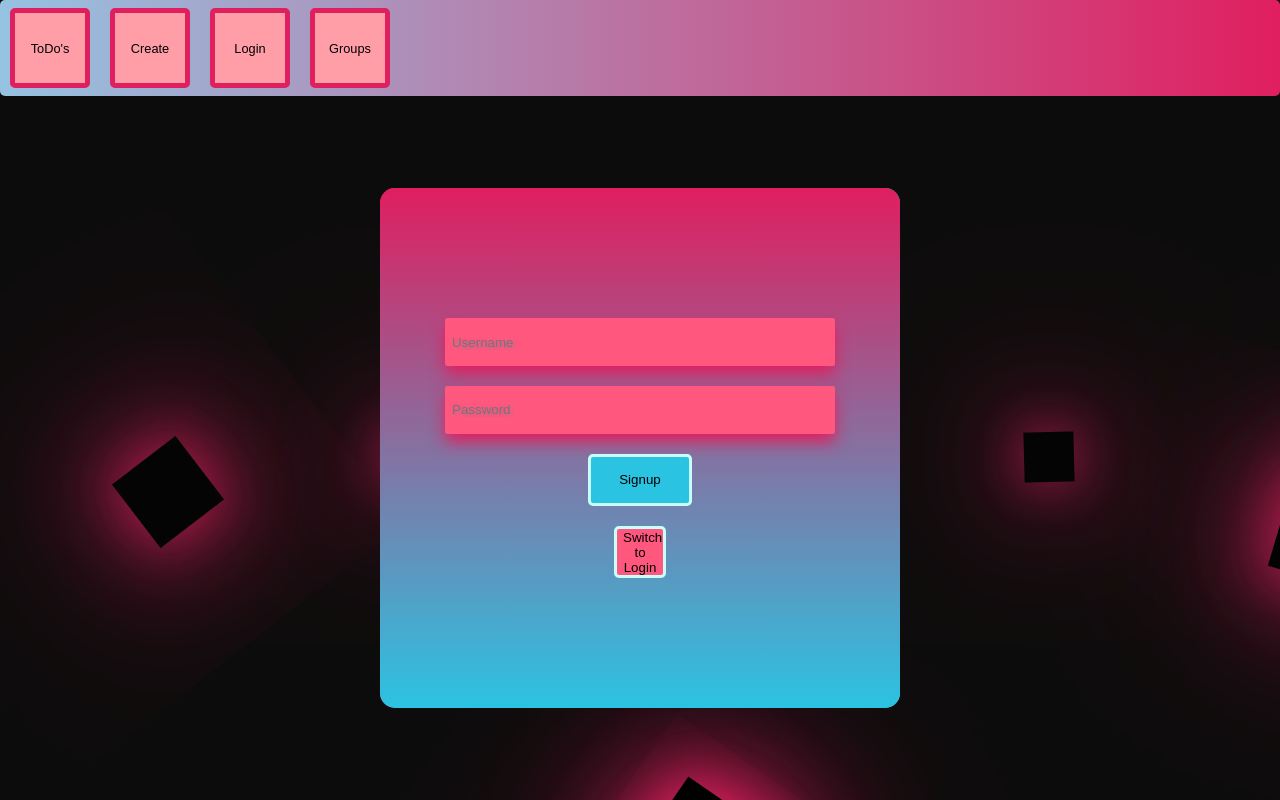
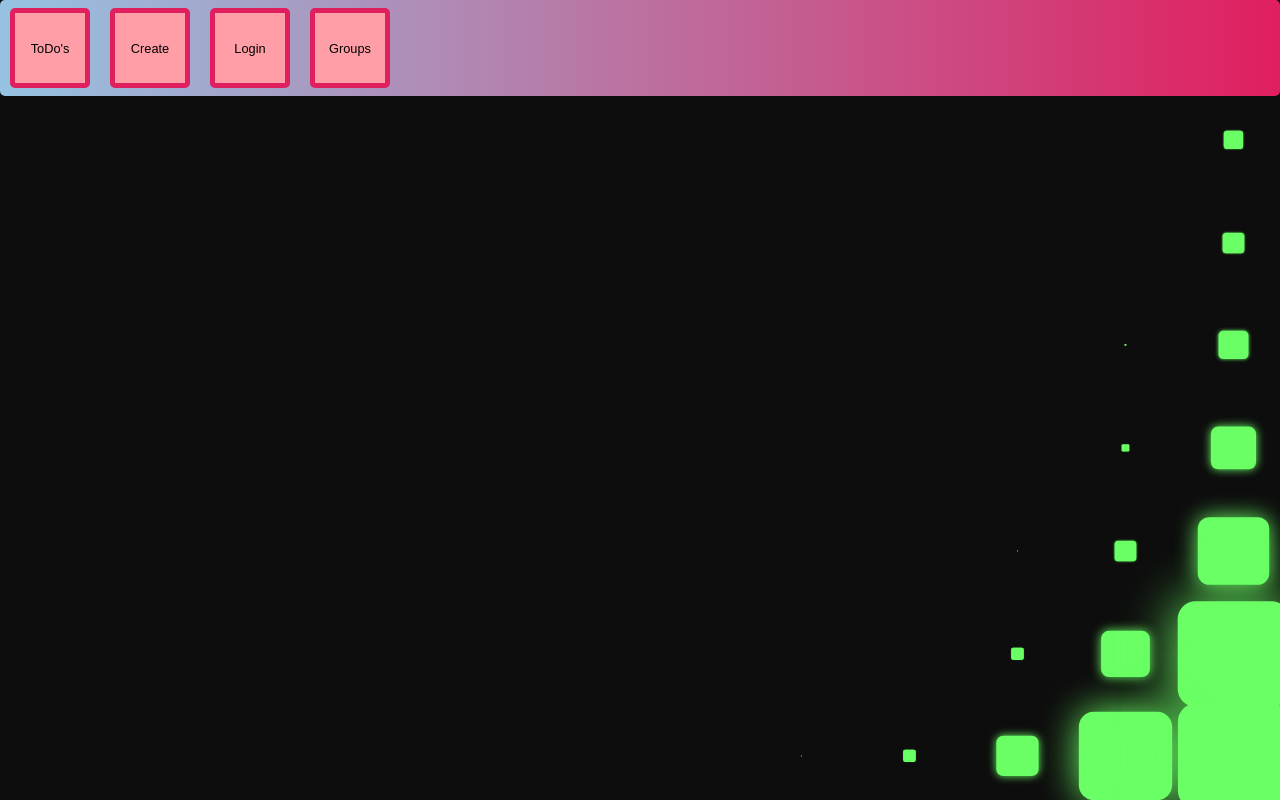
Before and after one commit to TheHeartstriker/ToDoApp, a React (Vite) app in the folder client/ToDoApp/: page /login in a window 1280 px wide. Built offline with nearby package versions, Linux system fonts and the light colour scheme.

Commit message:
Grid animation
Finished the grid animation

```diff
--- a/client/ToDoApp/package.json
+++ b/client/ToDoApp/package.json
@@ -11,6 +11,7 @@
     "serve": "serve -s dist"
   },
   "dependencies": {
+    "animejs": "^4.0.1",
     "react": "^18.3.1",
     "react-dom": "^18.3.1",
     "react-router-dom": "^6.25.1",
--- a/client/ToDoApp/src/Pages/LoginSign/Login.tsx
+++ b/client/ToDoApp/src/Pages/LoginSign/Login.tsx
@@ -1,5 +1,6 @@
 import { useState, useContext, useRef, useEffect } from "react";
 import { handleLogin, handleSignup } from "../../Services/authApi";
+import GridAnimation from "./grid";
 import React from "react";
 
 const MAX_INPUT_LENGTH = 50;
@@ -78,8 +79,10 @@ function Login() {
     <>
       {/* Outside container */}
       <div className="LogSignContainer">
+        {/* The grid animation */}
+        <GridAnimation />
         {/* The inside container that holds the text boxes */}
-        <div className="LogSignPage">
+        {/* <div className="LogSignPage">
           <div
             className={`input ${
               pulse === PULSE_TYPES.SUCCESS
@@ -122,14 +125,7 @@ function Login() {
           <button className="Switch" onClick={handleSwitch}>
             {login ? "Switch to Signup" : "Switch to Login"}
           </button>
-        </div>
-        <div className="AniWrap">
-          <span></span>
-          <span></span>
-          <span></span>
-          <span></span>
-          <span></span>
-        </div>
+        </div> */}
       </div>
     </>
   );
--- a/client/ToDoApp/src/Pages/LoginSign/NavLogin.css
+++ b/client/ToDoApp/src/Pages/LoginSign/NavLogin.css
@@ -8,6 +8,9 @@
   --Light-Cyan: rgb(150, 195, 226);
   /* Netural silver blue */
   --Silver-Blue: rgb(200, 255, 250);
+  /* Grid */
+  --rows: 0;
+  --cols: 0;
 }
 
 /* Container that holds the LogSingin box */
@@ -91,67 +94,53 @@
   border-radius: 5px;
   margin: 10px;
 }
-/* Background spining cubes */
-.AniWrap span {
-  position: fixed;
-  bottom: -180px;
-  height: 50px;
-  width: 50px;
-  z-index: -1;
-  background-color: rgb(0, 0, 0);
-  box-shadow: 0 0 50px var(--Dark-pink), 0 0 100px var(--Dark-pink),
-    0 0 150px var(--Dark-pink), 0 0 200px var(--Dark-pink);
-  animation: animate 10s linear infinite;
+
+.grid {
+  position: relative;
+  overflow: hidden;
+  width: 100%;
+  height: 100%;
+  display: grid;
+  gap: 15px;
+  grid-template-rows: repeat(var(--rows), 1fr);
+  grid-template-columns: repeat(var(--cols), 1fr);
 }
 
-.AniWrap span:nth-child(1) {
-  left: 10%;
-  animation-delay: 1s;
-  width: 80px;
-  height: 80px;
+.tile-container {
+  position: relative;
+  width: 100%;
+  height: 100%;
+  background-color: transparent;
+  border-radius: 15px;
 }
 
-.AniWrap span:nth-child(2) {
-  left: 30%;
-  animation-delay: 0.5s;
-  width: 50px;
-  height: 50px;
+.tile {
+  position: relative;
+  width: 100%;
+  height: 100%;
+
+  border-radius: 15px;
+  background-color: #6aff65;
+  color: #6aff65;
+  transform: scale(0);
 }
+/* .tile::before {
+  content: "";
+  position: absolute;
+  top: 0;
+  left: 0;
+  width: 100%;
+  height: 100%;
+  background: linear-gradient(
+    135deg,
+    rgba(255, 255, 255, 0.3),
+    rgba(0, 0, 0, 0.1)
+  );
+  border-radius: 15px;
+  z-index: -1;
+  pointer-events: none;
+} */
 
-.AniWrap span:nth-child(3) {
-  left: 50%;
-  animation-delay: 5s;
-  width: 130px;
-  height: 130px;
-}
-
-.AniWrap span:nth-child(4) {
-  left: 80%;
-  animation-delay: 0.5s;
-  width: 50px;
-  height: 50px;
-}
-
-.AniWrap span:nth-child(5) {
-  left: 100%;
-  animation-delay: 1.5s;
-  width: 100px;
-  height: 100px;
-}
-
-@keyframes animate {
-  0% {
-    transform: translateY(0) rotate(0deg);
-    opacity: 1;
-  }
-  50% {
-    opacity: 0.7;
-  }
-  100% {
-    transform: translateY(-1000px) rotate(720deg);
-    opacity: 0;
-  }
-}
 /* Animations to notifiy the user if something was successful */
 .AnimatePulseRed {
   animation: PulseRed 3s ease-in-out;
--- /dev/null
+++ b/client/ToDoApp/src/Pages/LoginSign/grid.tsx
@@ -0,0 +1,98 @@
+import { useEffect, useRef, useState } from "react";
+import { animate, stagger, utils } from "animejs";
+function GridAnimation() {
+  const gridSizeRef = useRef({ cols: 0, rows: 0 });
+  function handleResize() {
+    const gridElement = document.querySelector(".grid") as HTMLElement;
+    if (!gridElement) return;
+    // Clear the grid element
+    gridElement.innerHTML = "";
+
+    // Calculate the number of columns and rows
+    const columns = Math.floor(gridElement.clientWidth / 100);
+    const rows = Math.floor(gridElement.clientHeight / 100);
+    gridElement.style.setProperty("--cols", columns.toString());
+    gridElement.style.setProperty("--rows", rows.toString());
+
+    gridSizeRef.current = { cols: columns, rows: rows };
+
+    // Create tiles directly in the grid element
+    createTiles(gridElement, columns, rows);
+  }
+
+  function createTile(gridElement: HTMLElement, columns: number, rows: number) {
+    // Create a parent container for the tile
+    const tileContainer = document.createElement("div");
+    tileContainer.className = "tile-container";
+
+    // Create the tile itself
+    const tile = document.createElement("div");
+    tile.className = "tile";
+
+    // Append the tile to the parent container
+    tileContainer.appendChild(tile);
+
+    // Append the parent container to the grid
+    gridElement.appendChild(tileContainer);
+  }
+
+  function createTiles(
+    gridElement: HTMLElement,
+    columns: number,
+    rows: number
+  ) {
+    for (let i = 0; i < columns * rows; i++) {
+      createTile(gridElement, columns, rows);
+    }
+  }
+
+  let isAnimating = false;
+
+  function animateTiles() {
+    const gridElement = document.querySelector(".grid") as HTMLElement;
+    if (!gridElement) return;
+    if (isAnimating) return;
+    isAnimating = true;
+
+    const tiles = document.querySelectorAll(".tile");
+    animate(tiles, {
+      scale: [{ to: [0, 1.25] }, { to: 0 }],
+      boxShadow: [
+        { to: "0 0 3rem 0 currentColor" },
+        { to: "0 0 0rem 0 currentColor" },
+      ],
+      delay: stagger(200, {
+        grid: [gridSizeRef.current.cols, gridSizeRef.current.rows],
+        from: utils.random(
+          0,
+          gridSizeRef.current.cols * gridSizeRef.current.rows
+        ),
+      }),
+      duration: 1000,
+      easing: "inOutElastic",
+      onComplete: () => {
+        isAnimating = false;
+        requestAnimationFrame(animateTiles);
+      },
+    });
+  }
+
+  useEffect(() => {
+    const gridElement = document.querySelector(".grid") as HTMLElement;
+    if (!gridElement) return;
+
+    animateTiles();
+  }, []);
+
+  useEffect(() => {
+    handleResize();
+    window.addEventListener("resize", handleResize);
+    return () => {
+      window.removeEventListener("resize", handleResize);
+    };
+  }, []);
+
+  return <div className="grid"></div>;
+}
+
+export default GridAnimation;
--- a/client/ToDoApp/src/Pages/TaskDisplay/Task.css
+++ b/client/ToDoApp/src/Pages/TaskDisplay/Task.css
@@ -4,13 +4,6 @@
   --Middle-Pink: #ff577e;
   --Cyan: rgb(43, 195, 226);
   --Light-Cyan: rgb(150, 195, 226);
-}
-
-body {
-  background-color: hsl(0, 5%, 5%);
-  font-family: "Roboto", sans-serif;
-  margin: 0;
-  padding: 0;
 }
 
 /* Invisable todo container  */
--- /dev/null
+++ b/client/ToDoApp/src/Site.css
@@ -0,0 +1,6 @@
+body {
+  background-color: #0d0d0d;
+  font-family: "Roboto", sans-serif;
+  margin: 0;
+  padding: 0;
+}
--- a/client/ToDoApp/src/main.tsx
+++ b/client/ToDoApp/src/main.tsx
@@ -15,6 +15,7 @@ import "./Pages/Folders/Check-Folder.css";
 import "./Pages/TaskDisplay/Task.css";
 import "./Pages/TaskCreator/Creator.css";
 import "./Components/Nav/Nav.css";
+import "./Site.css";
 ReactDOM.createRoot(document.getElementById("root")!).render(
   <React.StrictMode>
     <TaskProvider>
```
Also changed, not shown: 1 other file (tests, documents, lock files or other folders).
